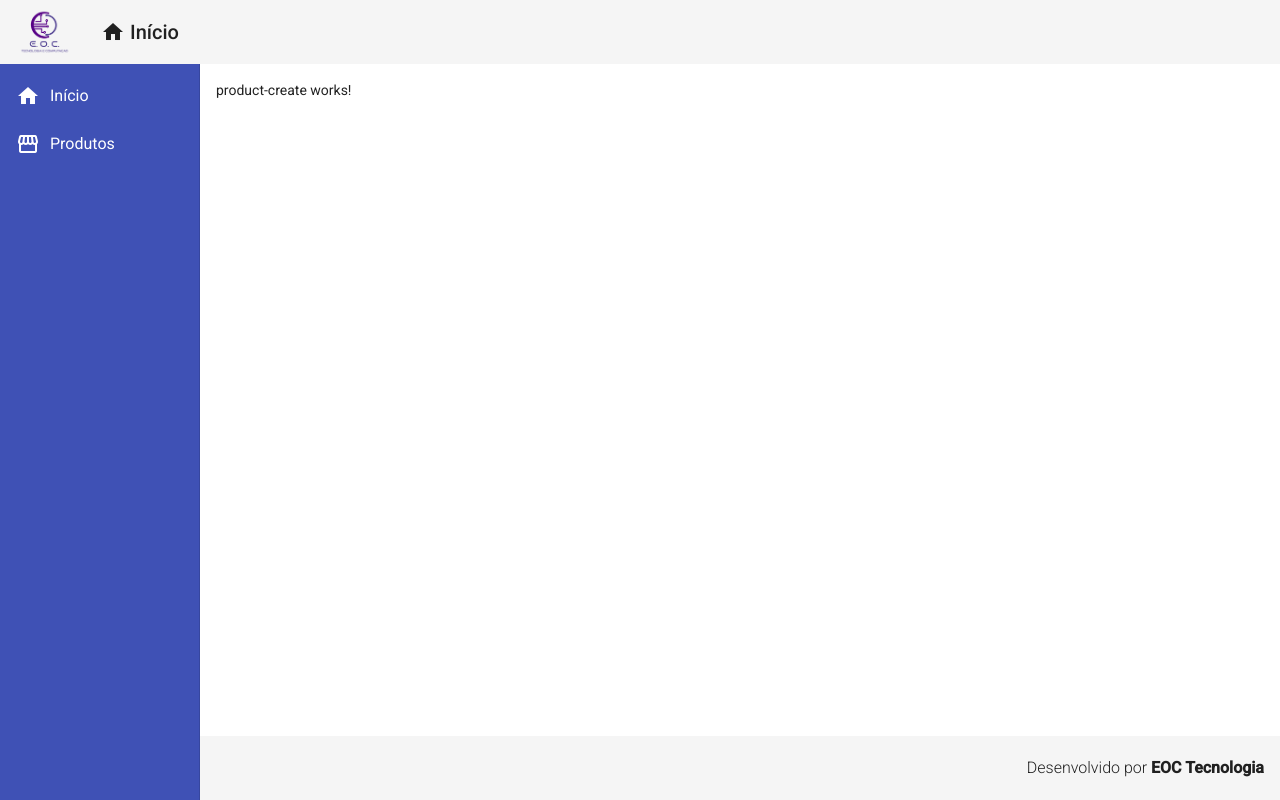
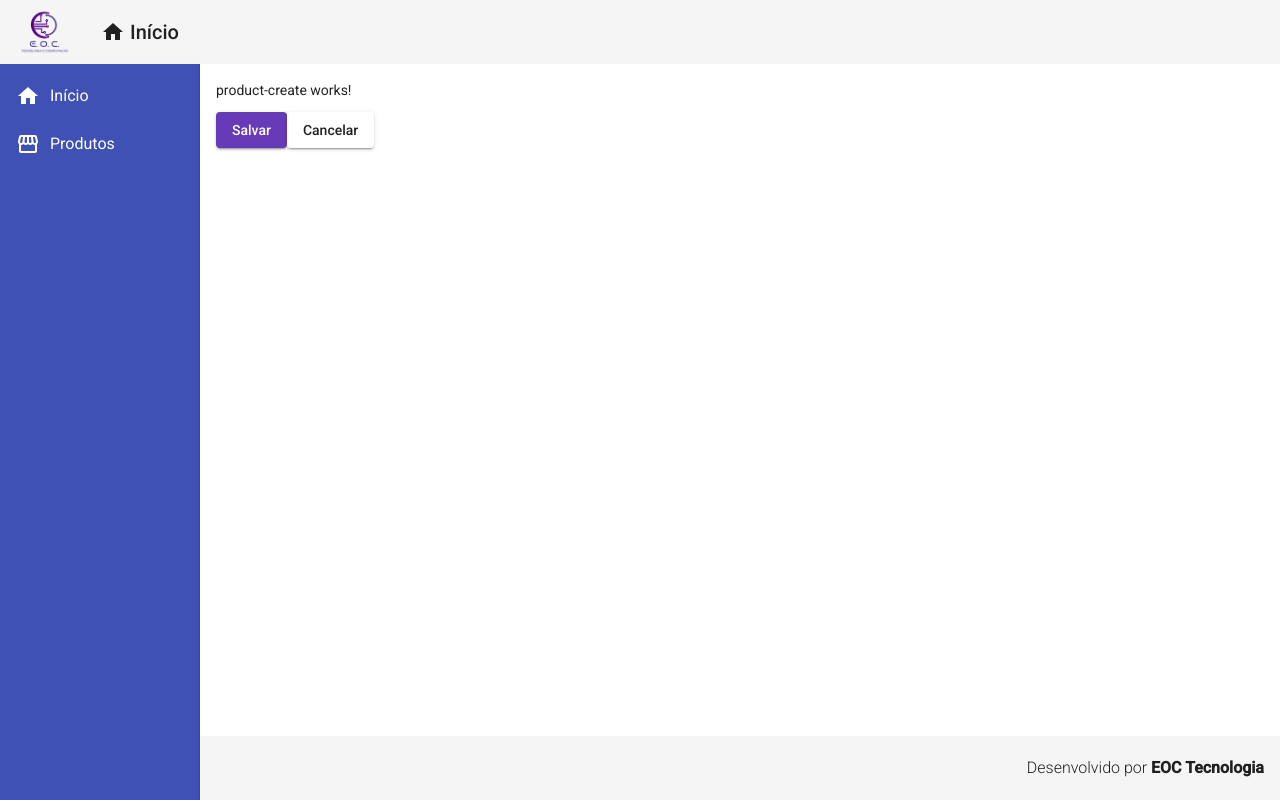
Before and after one commit to eliezereoc/crud-angular, an Angular app in the folder frontend/: page /products/create in a window 1280 px wide. Built offline with nearby package versions, Linux system fonts and the light colour scheme.

Commit message:
Criado produto service

```diff
--- a/frontend/src/app/app.module.ts
+++ b/frontend/src/app/app.module.ts
@@ -10,6 +10,7 @@
 import { MatListModule } from '@angular/material/list';
 import { MatCardModule } from '@angular/material/card';
 import { MatButtonModule } from '@angular/material/button';
+import { MatSnackBarModule } from '@angular/material/snack-bar';
 
 import { HeaderComponent } from './components/template/header/header.component';
 import { FooterComponent } from './components/template/footer/footer.component';
@@ -40,7 +41,8 @@
     MatSidenavModule,
     MatListModule,
     MatCardModule,
-    MatButtonModule
+    MatButtonModule,
+    MatSnackBarModule
   ],
   providers: [],
   bootstrap: [AppComponent]
--- a/frontend/src/app/components/product/product-create/product-create.component.html
+++ b/frontend/src/app/components/product/product-create/product-create.component.html
@@ -1 +1,9 @@
 <p>product-create works!</p>
+
+<button mat-raised-button (click)="createProduct()" color="primary">
+    Salvar
+</button>
+
+<button mat-raised-button (click)="cancel()" color="danger">
+    Cancelar
+</button>
--- a/frontend/src/app/components/product/product-create/product-create.component.ts
+++ b/frontend/src/app/components/product/product-create/product-create.component.ts
@@ -1,4 +1,7 @@
 import { Component, OnInit } from '@angular/core';
+import { ProductService } from '../product.service';
+import { Router } from '@angular/router';
+
 
 @Component({
   selector: 'app-product-create',
@@ -7,9 +10,19 @@
 })
 export class ProductCreateComponent implements OnInit {
 
-  constructor() { }
+  constructor(private productService: ProductService,
+    private router: Router) { }
 
   ngOnInit(): void {
+
+  }
+
+  createProduct(): void {
+    this.productService.showMessage('Produto criado com sucesso!');
+  }
+
+  cancel(): void {
+    this.router.navigate(['/products']);
   }
 
 }
--- /dev/null
+++ b/frontend/src/app/components/product/product.service.ts
@@ -0,0 +1,22 @@
+import { Injectable } from '@angular/core';
+import { MatSnackBar } from '@angular/material/snack-bar';
+
+
+@Injectable({
+  providedIn: 'root'
+})
+export class ProductService {
+
+  constructor(private snackBar: MatSnackBar) { }
+
+  showMessage(msg: string): void {
+    this.snackBar.open(msg, 'X', {
+      duration: 3000,
+      horizontalPosition: "right",
+      verticalPosition: "top"
+    })
+
+  }
+
+
+}
```
Also changed, not shown: frontend/src/app/views/product-crud/product-crud.component.html (line endings or trailing spaces), 1 other file (tests, documents, lock files or other folders).
